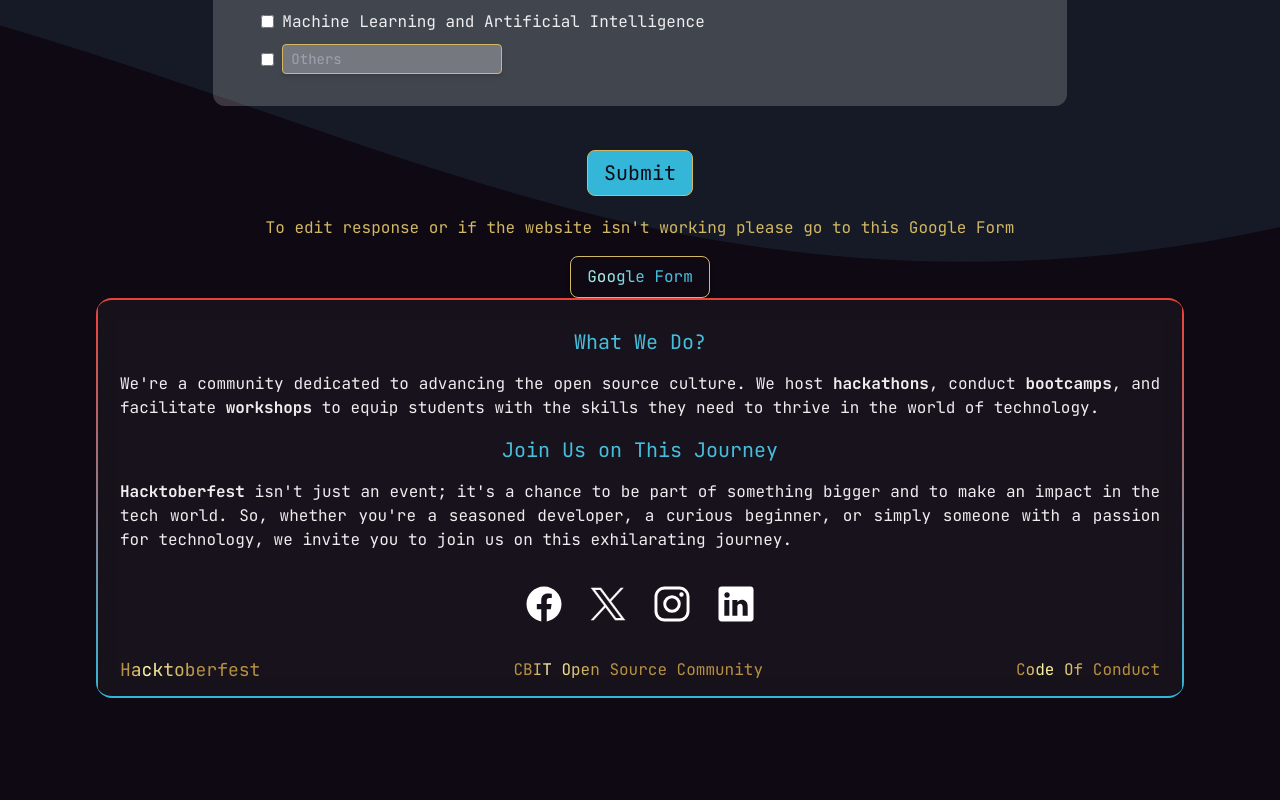
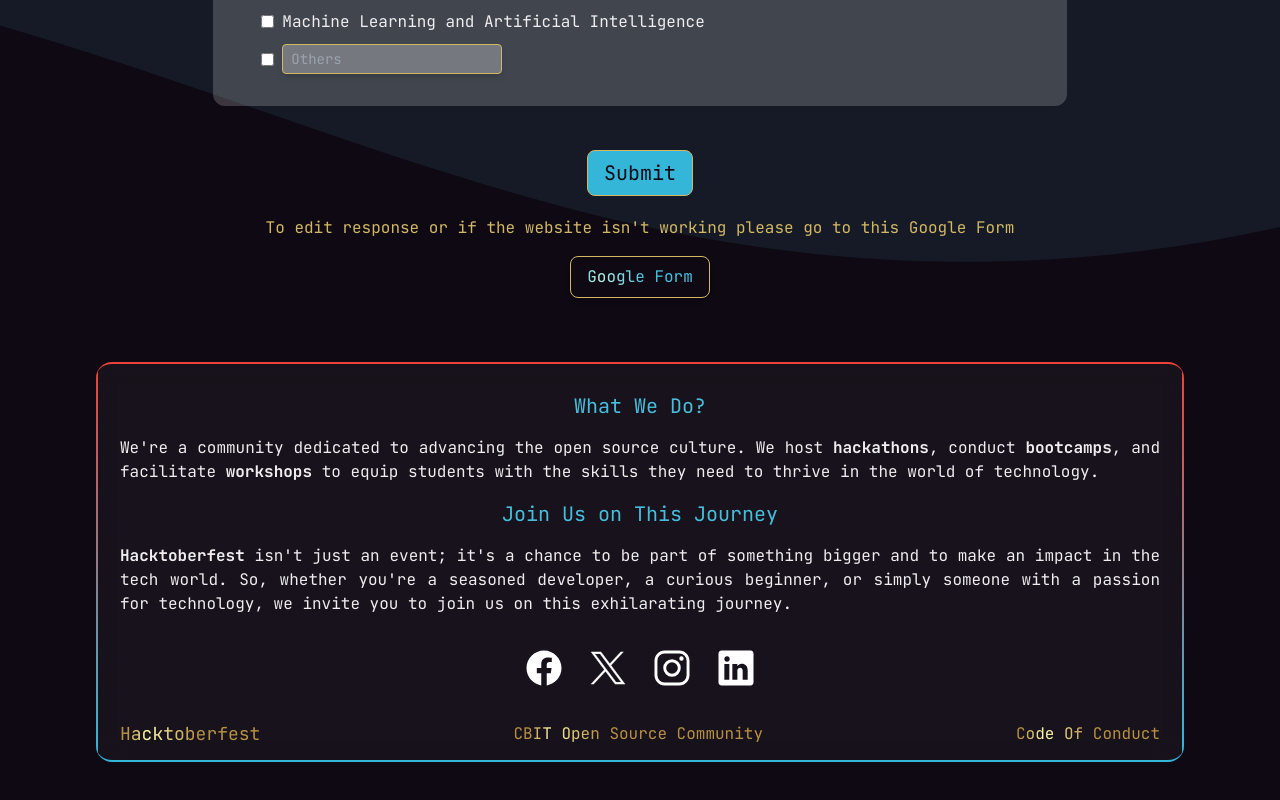
Before and after one commit to SaiKiranMatta/cbit-hacktoberfest23, a Next.js app: page /register in a window 1280 px wide. Shown: the part 2987-3787 px from the top of the page. Before the commit the page ends 3749 px from the top, so only its background shows below. Built offline with nearby package versions, Linux system fonts and the light colour scheme.

Commit message:
adjusted footer top  margin

```diff
--- a/components/Footer.jsx
+++ b/components/Footer.jsx
@@ -3,7 +3,7 @@
 import Link from "next/link";
 function Footer() {
   return (
-    <div className=" w-[85%] mx-auto mb-16 sm-spacing h-min bg-Manga-300 bg-opacity-10 backdrop-blur-md px-6 py-3 rounded-2xl outline-border">
+    <div className=" w-[85%] mx-auto my-16 sm-spacing h-min bg-Manga-300 bg-opacity-10 backdrop-blur-md px-6 py-3 rounded-2xl outline-border">
       <div>
         <div className=" text-lg text-Manga-100 text-justify ">
           <h2 className="shimmerb text-bblue-200 text-center py-4 text-xl">
```
